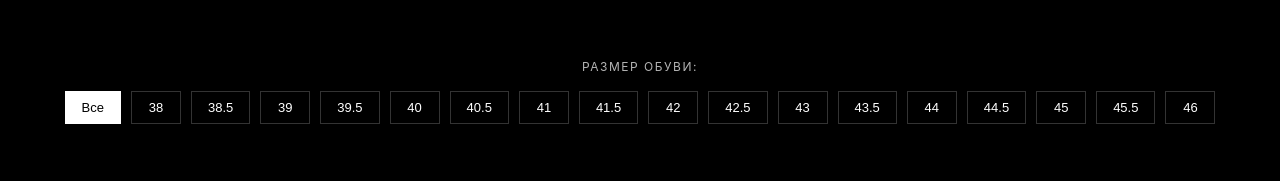
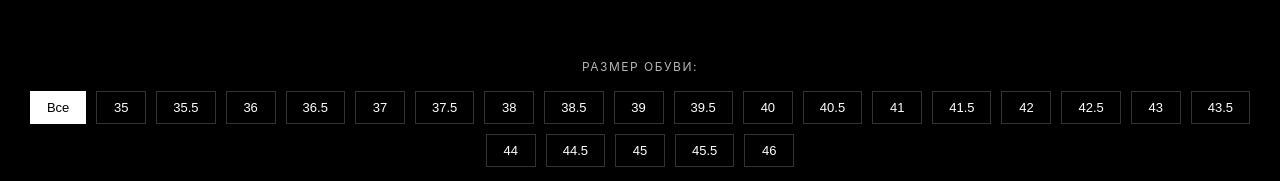
Before and after one commit to butyrlua-prog/StealthShopWebsite, a website: page public/index.html in a window 1280 px wide. Shown: the part 1229-1410 px from the top of the page. Drawn offline with Linux system fonts and the light colour scheme; no server answers.

Commit message:
Update index.html

```diff
--- a/public/index.html
+++ b/public/index.html
@@ -58,6 +58,12 @@
                     <label>Размер обуви:</label>
                     <div class="size-options">
                         <button class="size-filter-btn active" data-size="all">Все</button>
+                        <button class="size-filter-btn" data-size="35">35</button>
+                        <button class="size-filter-btn" data-size="35.5">35.5</button>
+                        <button class="size-filter-btn" data-size="36">36</button>
+                        <button class="size-filter-btn" data-size="36.5">36.5</button>
+                        <button class="size-filter-btn" data-size="37">37</button>
+                        <button class="size-filter-btn" data-size="37.5">37.5</button>
                         <button class="size-filter-btn" data-size="38">38</button>
                         <button class="size-filter-btn" data-size="38.5">38.5</button>
                         <button class="size-filter-btn" data-size="39">39</button>
```
